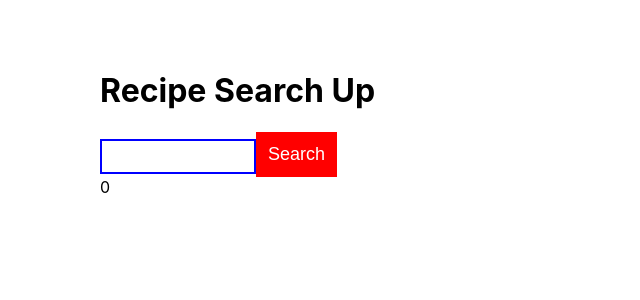
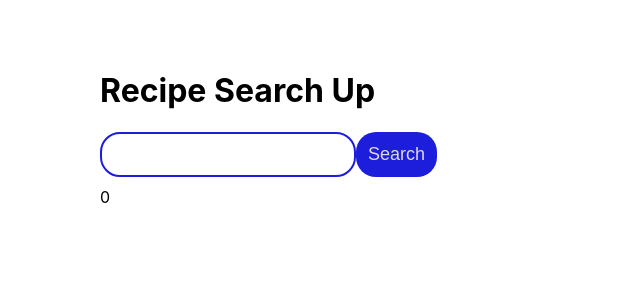
Before and after one commit to adamm13/recipe-finder, a React (Create React App) app: page / in a window 1280 px wide. Shown: the top 300 px of the page, without its empty margins (0-640 px from the left). Built offline with nearby package versions, Linux system fonts and the light colour scheme.

Commit message:
updated styling and displays

```diff
--- a/src/App.css
+++ b/src/App.css
@@ -3,15 +3,79 @@
 }
 
 .searchForm input {
-  border: 2px solid blue;
+  border: 2px solid rgb(29, 29, 220);
   padding: 10px;
-  font-size: 10px;
+  font-size: 18px;
+  border-radius: 20px;
 }
 
 .searchForm button {
-  background-color: red;
-  color: white;
+  background-color: rgb(29, 29, 220);
+  color: rgb(223, 217, 217);
   padding: 12px;
   font-size: 18px;
   border: 0;
+  border-radius: 20px;
 }
+
+.recipes-container {
+  margin: 10px 0;
+  display: flex;
+  flex-wrap: wrap;
+}
+
+.recipe {
+  width: 300px;
+  height: 300px;
+  overflow-y: scroll;
+  padding: 25px;
+  background-color: rgb(209, 209, 224);
+  position: relative;
+  margin-bottom: 15px;
+}
+
+.recipe:nth-child(odd) {
+  background-color: rgb(209, 209, 224);
+}
+
+.recipe a {
+  text-decoration: none;
+  background-color:rgba(29, 29, 220, .6);
+  color:rgb(247, 247, 247);
+  position: absolute;
+  top: 0;
+  right: 0;
+  padding: 10px;
+}
+
+.recipe a:hover {
+  background-color:rgb(29, 29, 220);
+}
+
+.recipe .title {
+  font-size: 18px;
+  margin-top: 20px;
+  font-weight: 800;
+  display: flex;
+  align-items: flex-start;
+}
+
+.recipe .title img {
+  margin-right: 20px;
+}
+
+.recipe ul {
+  list-style-type: none;
+  display: flex;
+  flex-wrap: wrap;
+  margin: 10px 0 0 0;
+  padding: 0;
+}
+
+.recipe li {
+  margin: 5px 5px 0 0;
+  padding: 5px;
+  background-color: rgb(0, 153, 115, 0.8);
+  color: #fff;
+  border-radius: 15px;
+}
```
